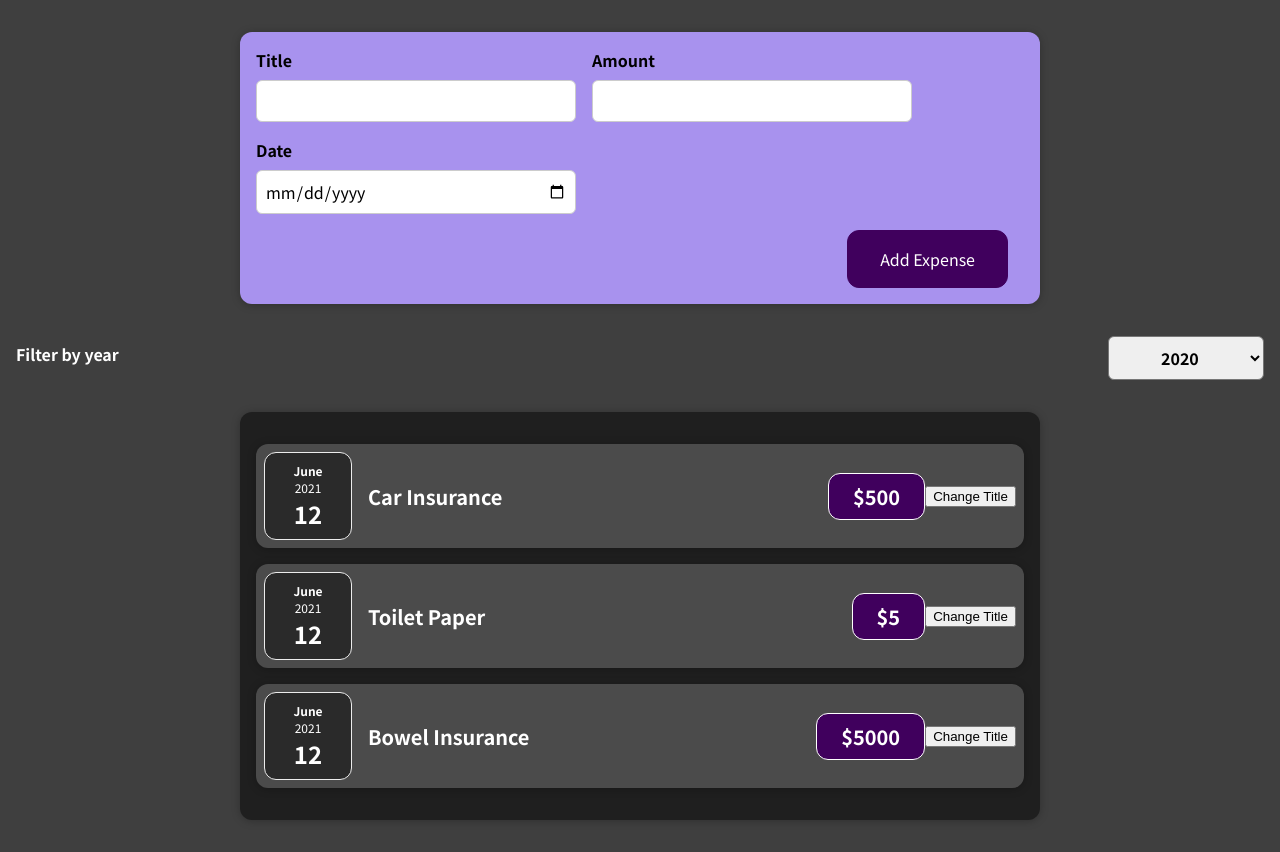
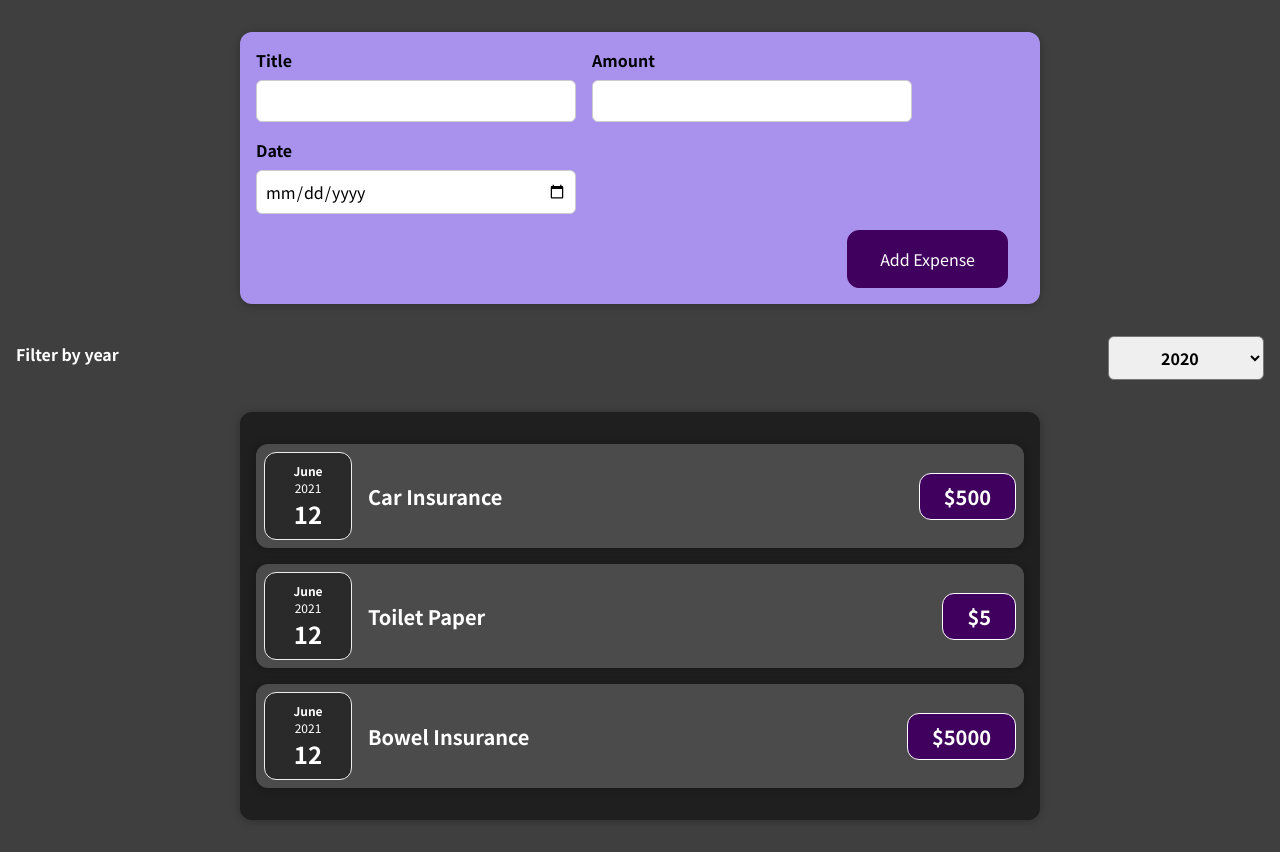
Before and after one commit to GWphua/Mavericks-Training-Frontend, a React (Create React App) app: page / in a window 1280 px wide. Built offline with nearby package versions, Linux system fonts and the light colour scheme.

Commit message:
Follow till dynamic rendering

```diff
--- a/src/components/Expenses/ExpenseItem.js
+++ b/src/components/Expenses/ExpenseItem.js
@@ -1,24 +1,15 @@
 import "./ExpenseItem.css";
 import Card from "../UI/Card";
 import ExpenseDate from "./ExpenseDate";
-import { useState } from "react";
 
 function ExpenseItem(props) {
-  const [title, setTitle] = useState(props.title);
-
-  const clickHandler = () => {
-    // Schedules this state update for the next refresh.
-    setTitle("Updated!");
-  };
-
   return (
     <Card className="expense-item">
       <ExpenseDate date={props.date} />
       <div className="expense-item__description">
-        <h2>{title}</h2>
+        <h2>{props.title}</h2>
         <div className="expense-item__price">${props.amount}</div>
       </div>
-      <button onClick={clickHandler}>Change Title</button>
     </Card>
   );
 }
```
